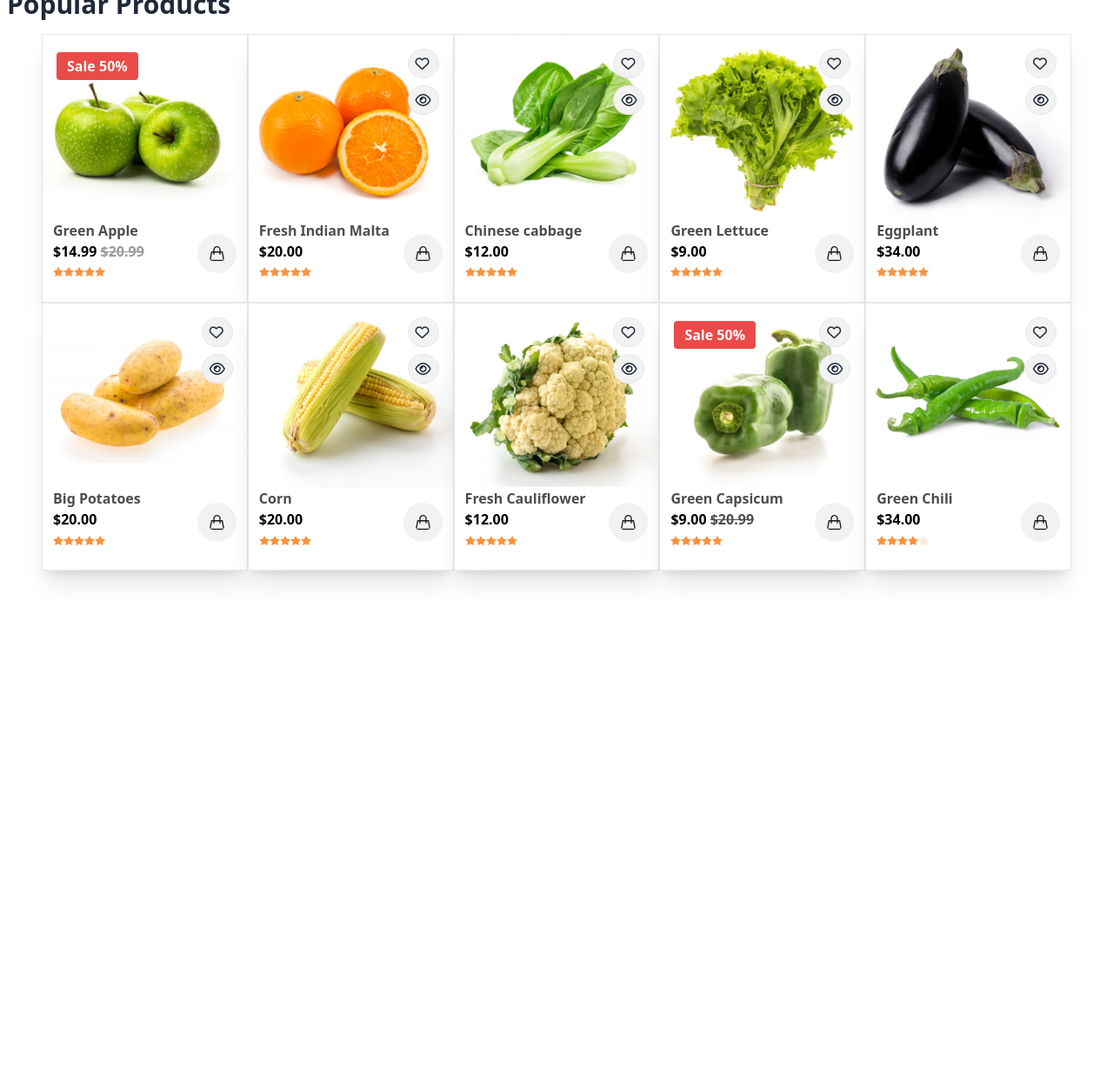
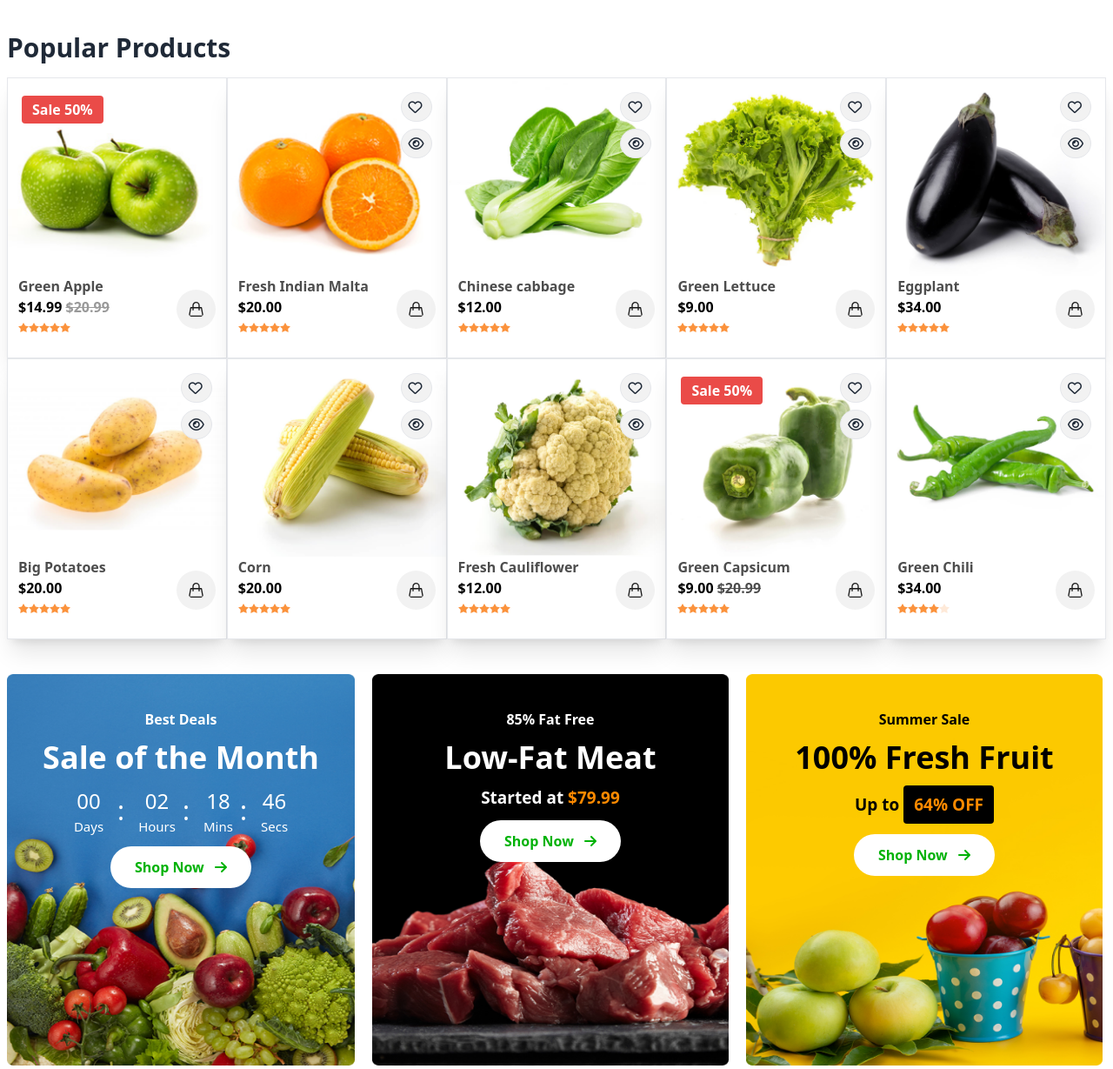
Before and after one commit to rayhan-khan-khan/Ecobazar-2, a plain HTML site: page index.html in a window 1280 px wide. Shown: the part 1437-2666 px from the top of the page at 87% size. Before the commit the page ends 2133 px from the top, so only its background shows below. Drawn offline with nearby package versions, Linux system fonts and the light colour scheme.

```diff
--- a/index.html
+++ b/index.html
@@ -9,8 +9,8 @@
     <link rel="stylesheet" href="https://cdnjs.cloudflare.com/ajax/libs/font-awesome/6.5.2/css/all.min.css" integrity="sha512-SnH5WK+bZxgPHs44uWIX+LLJAJ9/2PkPKZ5QiAj6Ta86w+fsb2TkcmfRyVX3pBnMFcV7oQPJkl9QevSCWr3W6A==" crossorigin="anonymous" referrerpolicy="no-referrer" />
 </head>
 <body>
-    <header >
-      <section class="md:max-w-7xl md:mx-auto px-2">
+  <header>
+    <section class="md:container md:mx-auto px-2">
         <div class="flex flex-col md:flex-row  justify-between border-b-2 pb-3 mt-1">
           <div class="">
               <p class="text-[#666] text-[16px] ">
@@ -67,7 +67,7 @@
                   <details>
                     <summary>Home</summary>
                     <ul class="p-2">
-                        <li><a>I Love You Jakiya Sultana</a></li>
+                      <li><a>I Love You Allah</a></li>
                       <li class="text-sm"><a></a></li>
                     </ul>
                   </details>
@@ -147,12 +147,13 @@
         </div>
       </section>
        <!-- Banner -->
-          <section class="md:max-w-7xl md:mx-auto my-10 px-2">
-           <div class="grid grid-cols-1 md:grid-cols-3 gap-2">
-                <img class="col-span-2 lg:w-[872px] lg:h-[508px]" src="images/Bannar Big.png" alt="">
+       <section class="md:container md:mx-auto my-5 px-2 flex flex-col md:flex-row gap-4">
+        <div>
+            <img class="" src="images/Bannar Big.png" alt="">
+        </div>
         <div class="mt-4 md:mt-0">
             <div class="relative">
-                <img class="mb-2 lg:w-[400px] lg:h-[250px]" src="images/BG.png" alt="">
+                <img class="mb-2" src="images/BG.png" alt="">
                 <div class="space-y-2 absolute top-4 left-5">
                     <p class="text-[15px] tracking-tight font-semibold uppercase">Summer Sale</p>
                     <h3 class="text-3xl font-bold">75% OFF</h3>
@@ -165,9 +166,9 @@
                     </button>
                 </div>
             </div>
-            <div class="relative">
-                <img class="lg:w-[400px] lg:h-[250px]" src="images/BG (1).png" alt="">
-                <div class="text-white space-y-2 lg:w-[400px] lg:text-center absolute top-1/4 left-5  ">
+            <div class="relative mt-5">
+                <img class="" src="images/BG (1).png" alt="">
+                <div class="text-white space-y-2 absolute top-1/4 left-5  ">
                     <p class="text-[17px] font-semibold tracking-wide uppercase">Best Deal</p>
                     <h3 class="lg:text-3xl text-3xl md:text-xl font-semibold tracking-wide">Special Products <br> Deal of the Month</h3>
                     <button class="flex lg:mx-auto  items-center gap-3 "><span class="text-[#00B207] font-bold">Shop Now </span>
@@ -179,8 +180,7 @@
                 </div>
             </div>
           </div>
-
-          </div>
+      </section>
        <!-- Free Shipping -->
        <div class="shadow-xl gap-10 flex flex-col md:flex-row justify-between py-4 px-8 mt-8">
         <!-- 1 -->
@@ -247,9 +247,8 @@
         </div>
 
        </div>
-         </section>
 </header>
-      <main class="md:max-w-7xl md:mx-auto px-2">
+      <main class="md:container md:mx-auto px-2">
         <!-- Popular Categories -->
         <section class="my-10">
         <h1 class="text-3xl font-semibold ">Popular Categories</h1>
@@ -381,10 +380,10 @@
          <section class="my-10">
           <h2 class="text-3xl font-semibold">Popular Products</h2>
           <!-- food card div -->
-          <div class="grid grid-cols-1 mx-10 mt-4 md:grid-cols-3 gap-5 md:gap-0 lg:grid-cols-5">
+           <div class="grid grid-cols-1 mx-10 md:mx-0 mt-4 md:grid-cols-3 gap-5 md:gap-0 lg:grid-cols-5">
             <!-- food 1 -->
-            <div class="relative mx-auto border hover:border-2 hover:border-green-600 bg-base-100 shadow-xl">
-              <figure><img class="" src="images/food/food1.png" alt="Shoes" /></figure>
+           <div class="relative  border hover:border-2 hover:border-green-600 bg-base-100 shadow-xl">
+              <figure><img class="mx-auto" src="images/food/food1.png" alt="Shoes" /></figure>
               <div class="flex items-center justify-between px-3 mb-4">
               <div>
                 <p class="text-[16px] font-semibold text-[#4D4D4D] ">Green Apple</p>
@@ -409,8 +408,8 @@
               <button class="text-white absolute top-5 left-4 bg-[#EA4B48] py-1 px-3 rounded font-semibold">Sale 50%</button>
             </div>
             <!-- food 2 -->
-            <div class="relative mx-auto border hover:border-2  hover:border-green-600 bg-base-100 shadow-xl">
-              <figure><img class="" src="images/food/food2.png" alt="Shoes" /></figure>
+           <div class="relative  border hover:border-2  hover:border-green-600 bg-base-100 shadow-xl">
+              <figure><img class="mx-auto" src="images/food/food2.png" alt="Shoes" /></figure>
               <div class="flex items-center justify-between px-3 mb-4">
               <div>
                 <p class="text-[16px] font-semibold text-[#4D4D4D] ">Fresh Indian Malta</p>
@@ -438,10 +437,10 @@
             </div>
             </div>
             <!-- food 3 -->
-            <div class="relative mx-auto border hover:border-2  hover:border-green-600 bg-base-100 shadow-xl">
-              <figure><img class="" src="images/food/food3.png" alt="Shoes" /></figure>
+           <div class="relative  border hover:border-2  hover:border-green-600 bg-base-100 shadow-xl">
+              <figure><img class="mx-auto" src="images/food/food3.png" alt="Shoes" /></figure>
               <div class="flex items-center justify-between px-3 mb-4">
-                <!--  -->
+
                <div>
                 <p class="text-[16px] font-semibold text-[#4D4D4D] ">Chinese cabbage</p>
                 <p class="font-semibold text-[16px] text-black">$12.00</p>
@@ -468,10 +467,10 @@
             </div>
             </div>
             <!-- food 4 -->
-            <div class="relative mx-auto border hover:border-2  hover:border-green-600 bg-base-100 shadow-xl">
-              <figure><img class="" src="images/food/food4.png" alt="Shoes" /></figure>
+            <div class="relative  border hover:border-2  hover:border-green-600 bg-base-100 shadow-xl">
+              <figure><img class="mx-auto" src="images/food/food4.png" alt="Shoes" /></figure>
               <div class="flex items-center justify-between px-3 mb-4">
-                <!--  -->
+
                <div>
                 <p class="text-[16px] font-semibold text-[#4D4D4D] ">Green Lettuce</p>
                 <p class="font-semibold text-[16px] text-black">$9.00</p>
@@ -498,10 +497,10 @@
             </div>
             </div>
             <!-- food 5 -->
-            <div class="relative mx-auto border hover:border-2  hover:border-green-600 bg-base-100 shadow-xl">
-              <figure><img class="" src="images/food/food5.png" alt="Shoes" /></figure>
+            <div class="relative  border hover:border-2  hover:border-green-600 bg-base-100 shadow-xl">
+               <figure><img class="mx-auto " src="images/food/food5.png" alt="Shoes" /></figure>
                <div class="flex items-center justify-between px-3 mb-4">
-                <!--  -->
+
               <div>
                 <p class="text-[16px] font-semibold text-[#4D4D4D] ">Eggplant</p>
                 <p class="font-semibold text-[16px] text-black">$34.00</p>
@@ -528,8 +527,8 @@
             </div>
             </div>
             <!-- food 6 -->
-            <div class="relative mx-auto border hover:border-2  hover:border-green-600 bg-base-100 shadow-xl">
-              <figure><img class="" src="images/food/food6.png" alt="Shoes" /></figure>
+             <div class="relative border hover:border-2  hover:border-green-600 bg-base-100 shadow-xl">
+              <figure><img class="mx-auto" src="images/food/food6.png" alt="Shoes" /></figure>
               <div class="flex items-center justify-between px-3 mb-4">
                 <!--  -->
              <div>
@@ -558,8 +557,8 @@
             </div>
             </div>
             <!-- food 7 -->
-            <div class="relative mx-auto border hover:border-2  hover:border-green-600 bg-base-100 shadow-xl">
-              <figure><img class="" src="images/food/food77.png" alt="Shoes" /></figure>
+             <div class="relative border hover:border-2  hover:border-green-600 bg-base-100 shadow-xl">
+              <figure><img class="mx-auto" src="images/food/food77.png" alt="Shoes" /></figure>
               <div class="flex items-center justify-between px-3 mb-4">
                 <!--  -->
                <div>
@@ -588,8 +587,8 @@
             </div>
             </div>
             <!-- food 8 -->
-            <div class="relative mx-auto border hover:border-2  hover:border-green-600 bg-base-100 shadow-xl">
-              <figure><img class="" src="images/food/food7.png" alt="Shoes" /></figure>
+            <div class="relative  border hover:border-2  hover:border-green-600 bg-base-100 shadow-xl">
+              <figure><img class="mx-auto" src="images/food/food7.png" alt="Shoes" /></figure>
               <div class="flex items-center justify-between px-3 mb-4">
                 <!--  -->
               <div>
@@ -618,10 +617,10 @@
             </div>
             </div>
             <!-- food 9 -->
-            <div class="relative mx-auto border hover:border-2  hover:border-green-600 bg-base-100 shadow-xl">
-              <figure><img class="" src="images/food/food8.png" alt="Shoes" /></figure>
+             <div class="relative   border hover:border-2  hover:border-green-600 bg-base-100 shadow-xl">
+              <figure><img class="mx-auto" src="images/food/food8.png" alt="Shoes" /></figure>
               <div class="flex items-center justify-between px-3 mb-4">
-                <!--  -->
+
               <div>
                 <p class="text-[16px] font-semibold text-[#4D4D4D] ">Green Capsicum</p>
                 <p class="font-semibold text-[16px] text-black">$9.00 <span class="text-[#4D4D4D] line-through">$20.99</span></p>
@@ -649,8 +648,8 @@
             <button class="text-white absolute top-5 left-4 bg-[#EA4B48] py-1 px-3 rounded font-semibold">Sale 50%</button>
             </div>
             <!-- food 10 -->
-            <div class="relative mx-auto border hover:border-2  hover:border-green-600 bg-base-100 shadow-xl">
-              <figure><img class="" src="images/food/food9.png" alt="Shoes" /></figure>
+           <div class="relative   border hover:border-2  hover:border-green-600 bg-base-100 shadow-xl">
+              <figure><img class="mx-auto" src="images/food/food9.png" alt="Shoes" /></figure>
               <div class="flex items-center justify-between px-3 mb-4">
                 <!--  -->
                <div>
@@ -680,6 +679,84 @@
             </div>
           </div>
          </section>
+        <!-- Best Deals -->
+       <section class="mb-10 flex flex-col md:flex-row gap-5">
+          <div class="relative ">
+            <img class="lg:h-[450px] lg:w-[400px]" src="images/section (1).png" alt="">
+           <div  class="flex justify-center">
+            <div class="text-center absolute top-10  space-y-3 text-white">
+              <p class="font-semibold text-[16px]">Best Deals</p>
+              <h1 class="text-4xl font-bold">Sale of the Month</h1>
+             <div class="flex justify-center">
+              <div class="flex items-center gap-4">
+                <div>
+                  <h1 class="text-[24px]">00</h1>
+                  <p class="text-[15px]">Days</p>
+                </div>
+                <p class="text-3xl">:</p>
+              </div>
+              <div class="flex items-center gap-2 ml-4">
+                <div>
+                  <h1 class="text-[24px]">02</h1>
+                  <p class="text-[15px]">Hours</p>
+                </div>
+                <p class="text-3xl">:</p>
+              </div>
+              <div class="flex items-center gap-2 ml-4">
+                <div>
+                  <h1 class="text-[24px]">18</h1>
+                  <p class="text-[15px]">Mins</p>
+                </div>
+                <p class="text-3xl">:</p>
+              </div>
+              <div class="flex items-center gap-2 ml-4">
+                <div>
+                  <h1 class="text-[24px]">46</h1>
+                  <p class="text-[15px]">Secs</p>
+                </div>
+              </div>
+             </div>
+             <button class="py-3 px-7  bg-white text-[#00B207] font-bold rounded-full">
+              Shop Now
+              <i class="fa-solid fa-arrow-right ml-2"></i>
+             </button>
+            </div>
+           </div>
+          </div>
+          <div class="relative">
+            <img class="lg:h-[450px] lg:w-[410px]" src="images/section (2).png" alt="">
+            <div  class="flex justify-center">
+              <div class="text-center absolute top-10  space-y-3 text-white">
+                <p class="font-semibold text-[16px]">85% Fat Free</p>
+                <h1 class="text-4xl font-bold">Low-Fat Meat</h1>
+               <div class="flex justify-center">
+                <p class="text-[19px] font-semibold text-white"><span>Started at</span>  <span class="text-[#FF8A00]">$79.99</span></p>
+               </div>
+               <button class="py-3 px-7  bg-white text-[#00B207] font-bold rounded-full">
+                Shop Now
+                <i class="fa-solid fa-arrow-right ml-2"></i>
+               </button>
+              </div>
+             </div>
+          </div>
+          <div class="relative">
+            <img class="lg:h-[450px] lg:w-[410px]" src="images/section (3).png" alt="">
+            <div  class="flex justify-center ">
+              <div class="text-center absolute top-10  space-y-3 text-white">
+                <p class="font-semibold text-[16px] text-black">Summer Sale</p>
+                <h1 class="text-4xl font-bold text-black">100% Fresh Fruit</h1>
+               <div class="flex justify-center">
+                <p class="text-[19px] font-semibold text-black"><span>Up to</span>  <button class="text-[#FF8A00] py-2 px-3 rounded bg-black">64% OFF</button></p>
+               </div>
+               <button class="py-3 px-7  bg-white text-[#00B207] font-bold rounded-full">
+                Shop Now
+                <i class="fa-solid fa-arrow-right ml-2"></i>
+               </button>
+              </div>
+             </div>
+          </div>
+
+        </section>
       </main>
       <footer></footer>
 </body>
```
Also changed, not shown: images/section (1).png (added), images/section (2).png (added), images/section (3).png (added). Lines whose indentation alone changed are shown as unchanged.
